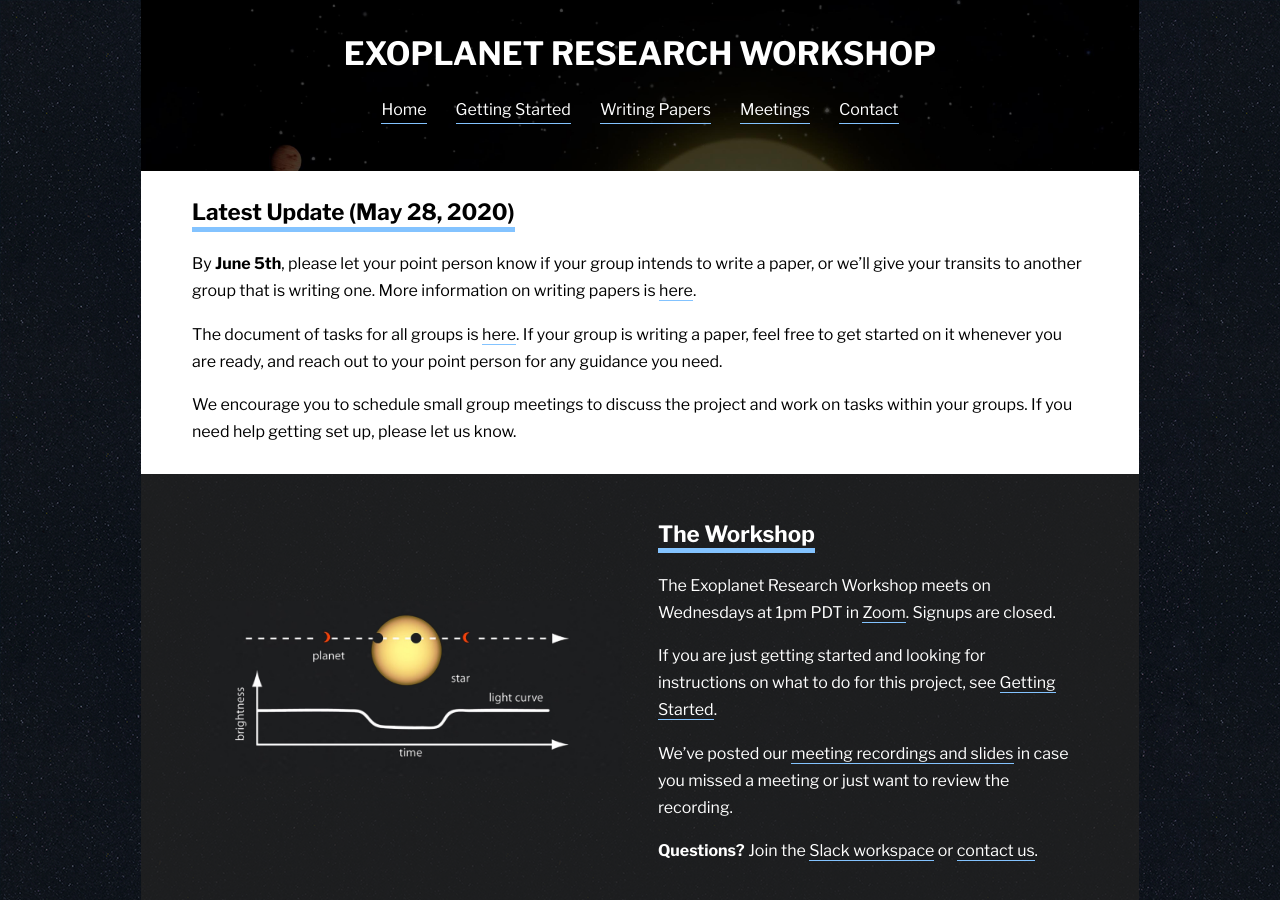
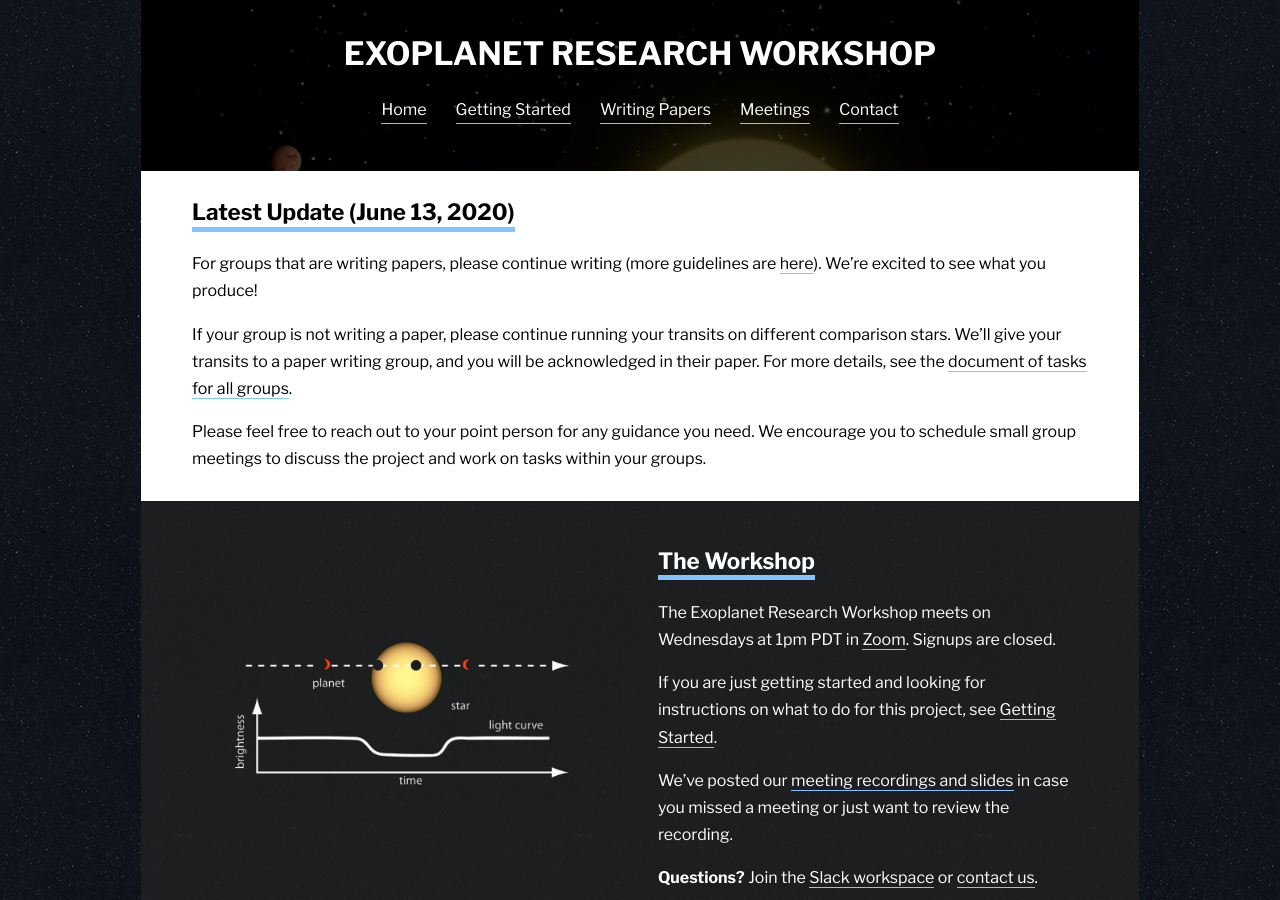
Before and after one commit to paigeyeung/exoplanetresearchworkshop, a Jekyll site: the page built from index.md, in a window 1280 px wide and 900 px high. Built offline with Jekyll 4.4.1, drawn with Linux system fonts in a browser that asks for light colours.

Commit message:
June 13th announcement update

```diff
--- a/index.md
+++ b/index.md
@@ -4,13 +4,13 @@ title: Home
 ---
 <div class="page-display-light" markdown="1">
 
-## Latest Update (May 28, 2020)
+## Latest Update (June 13, 2020)
 
-By **June 5th**, please let your point person know if your group intends to write a paper, or we'll give your transits to another group that is writing one. More information on writing papers is [here](/papers/).
+For groups that are writing papers, please continue writing (more guidelines are [here](/papers/)). We're excited to see what you produce!
 
-The document of tasks for all groups is [here](https://docs.google.com/document/d/1Bl8x1cWRS_cJc2oFljb9NaK1Ps5YVv3XcK7tgvh97UQ/edit?usp=sharing){:target="_blank"}. If your group is writing a paper, feel free to get started on it whenever you are ready, and reach out to your point person for any guidance you need.
+If your group is not writing a paper, please continue running your transits on different comparison stars. We'll give your transits to a paper writing group, and you will be acknowledged in their paper. For more details, see the [document of tasks for all groups](https://docs.google.com/document/d/1Bl8x1cWRS_cJc2oFljb9NaK1Ps5YVv3XcK7tgvh97UQ/edit?usp=sharing){:target="_blank"}.
 
-We encourage you to schedule small group meetings to discuss the project and work on tasks within your groups. If you need help getting set up, please let us know.
+Please feel free to reach out to your point person for any guidance you need. We encourage you to schedule small group meetings to discuss the project and work on tasks within your groups.
 
 </div>
 
```
